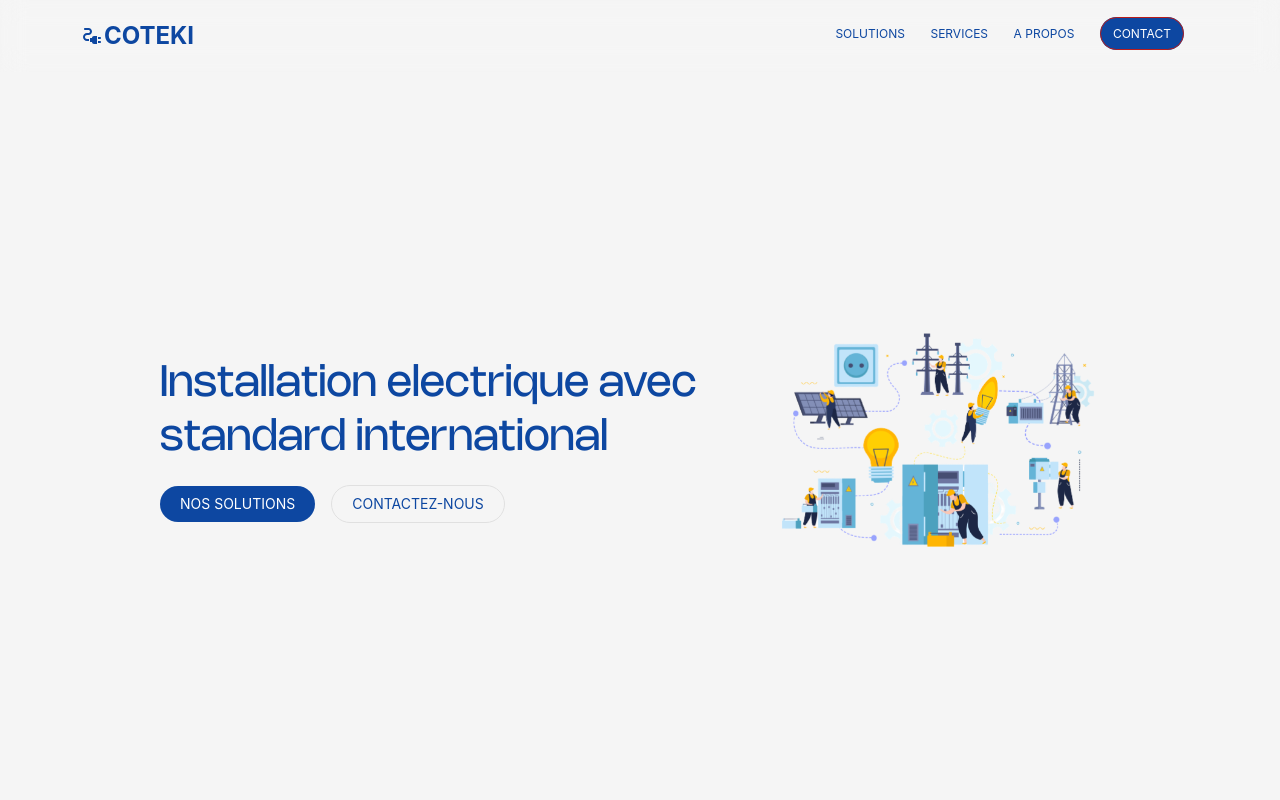
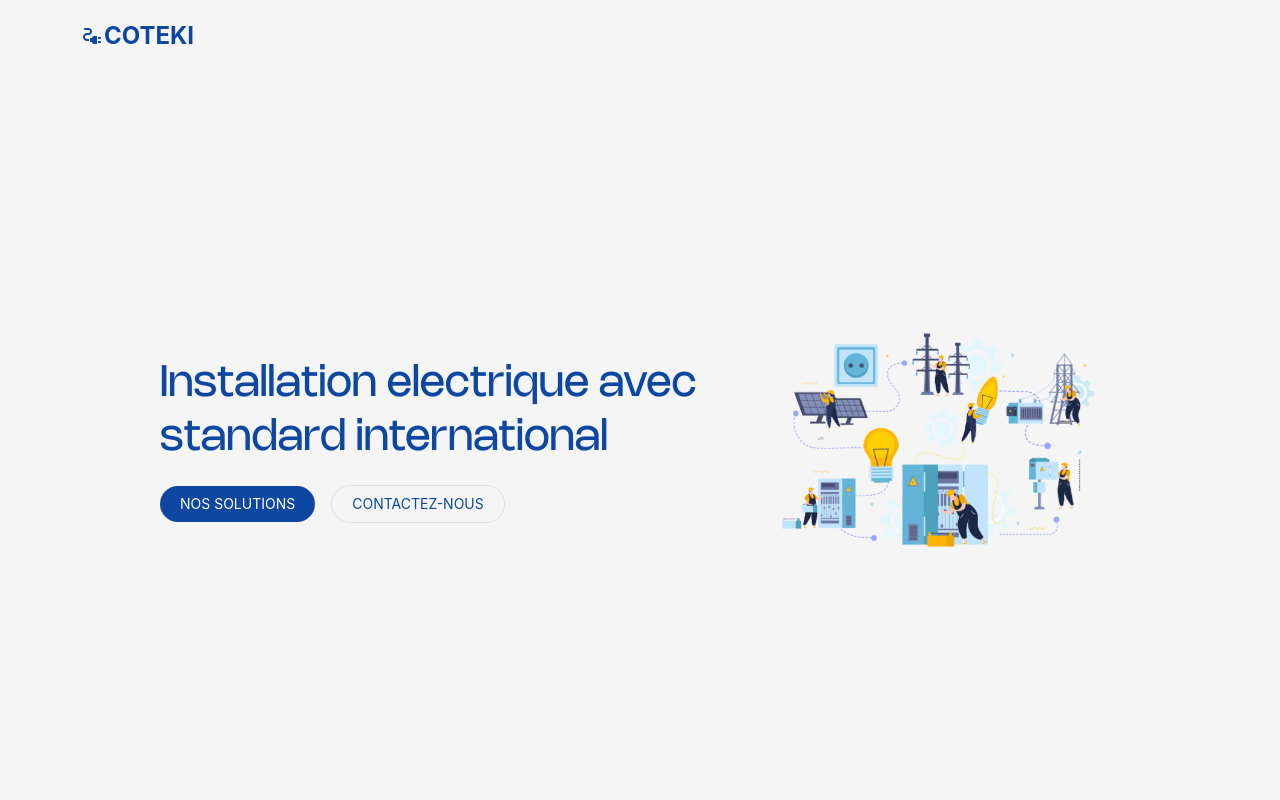
Before and after one commit to iambenkis/Aris-website, a React (Create React App) app: page / in a window 1280 px wide. Shown: the top 800 px of the page. Built offline with nearby package versions, Linux system fonts and the light colour scheme.

Commit message:
Add close button

```diff
--- a/src/components/Navbar.jsx
+++ b/src/components/Navbar.jsx
@@ -1,5 +1,5 @@
 import { useState } from 'react'
-import { MdElectricalServices } from 'react-icons/md'
+import { MdClose, MdElectricalServices } from 'react-icons/md'
 
 const HamburgerMenu = ({ clickHandler, shown }) => {
   return (
@@ -25,6 +25,10 @@ const Navbar = () => {
     setLinksShown(false)
   }
 
+  const closeMenu = () => {
+    setLinksShown(false)
+  }
+
   const links = [
     { name: 'solutions', href: '/solutions' },
     { name: 'services', href: '/services' },
@@ -43,10 +47,13 @@ const Navbar = () => {
         <span>COTEKI</span>
       </a>
       <HamburgerMenu clickHandler={hamburgerClickHandler} shown={!linksShown} />
+      <div
+        className={`items-start w-full justify-between px-2
+        ${linksShown ? ' flex' : 'hidden'}
+        `}
+      >
         <ul
-        className={` flex-col ${
-          linksShown ? ' flex' : 'hidden'
-        } md:flex md:flex-row w-[50%] gap-3 md:justify-between px-4`}
+          className={`flex flex-col md:flex md:flex-row w-[50%] gap-3 md:justify-between px-4`}
         >
           {links.map((link, index) => (
             <li>
@@ -64,6 +71,13 @@ const Navbar = () => {
             </li>
           ))}
         </ul>
+        <button
+          className={`h-[2.5rem] w-[2.5rem] border-blue-900 border-2 text-blue-900 flex items-center justify-center`}
+          onClick={closeMenu}
+        >
+          <MdClose size={24} />
+        </button>
+      </div>
     </nav>
   )
 }
```
Lines whose indentation alone changed are shown as unchanged.
